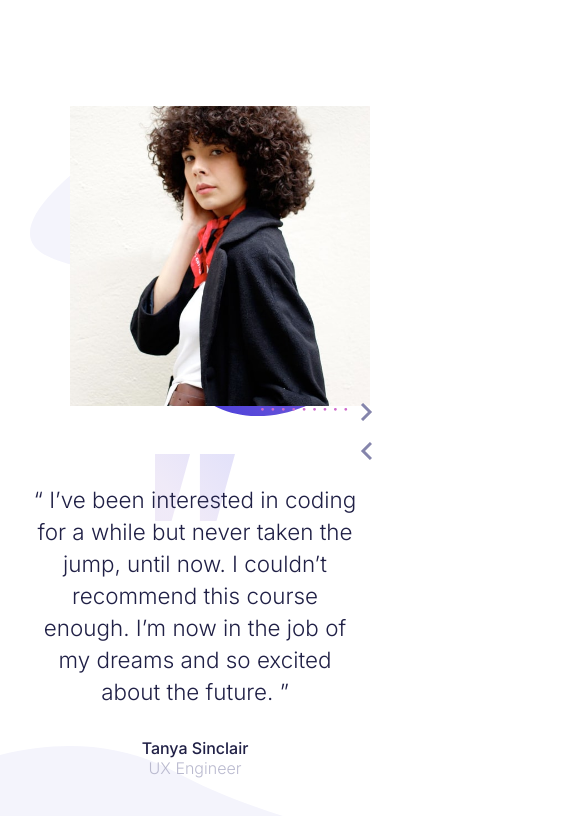
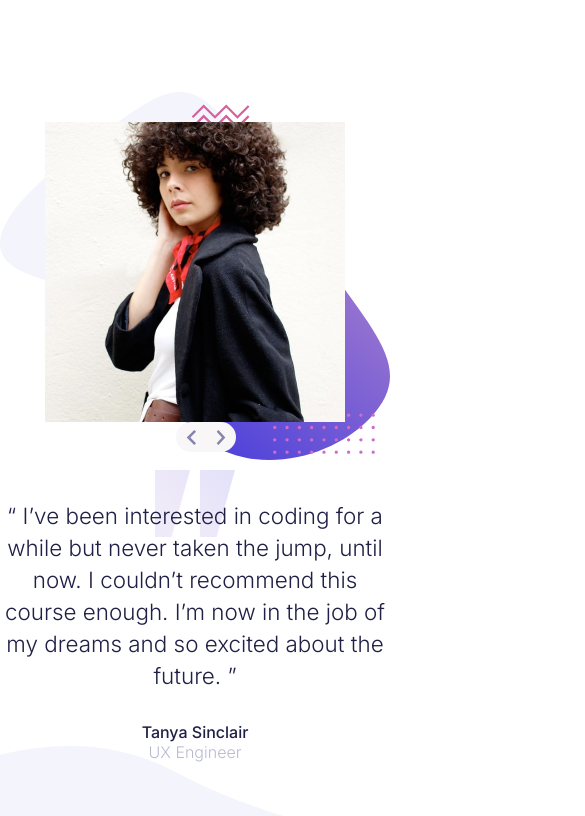
Before and after one commit to Msgl/coding-bootcamp-testimonials-slider-master, a website: page index.html in a window 390 px wide. Shown: the top 816 px of the page, 585 px wide, since content can reach past the window. Drawn offline with Linux system fonts and the light colour scheme.

Commit message:
Mobile Layout Complete

```diff
--- a/index.html
+++ b/index.html
@@ -15,9 +15,12 @@
 </head>
 <body>
 <div class="container">
-  <!-- container contains both slides -->
+
+
+
+
+  <!-- container contains slides -->
   <div class="slider">
-
     <!-- First slide -->
     <div class="slide active firstSlide">
       <div class="slide-content">
@@ -27,6 +30,7 @@
         <p class="author">Tanya Sinclair <span>UX Engineer</span></p>
       </div>
       <div class="slide-image">
+
         <img src="/images/image-tanya.jpg" alt="Client photo">
       </div>
     </div>
@@ -55,11 +59,12 @@
         </div>
       </div>
 
-  </div>
-  <div class="buttons">
-    <div class="next"></div><br>
-    <div class="prev"></div>
-  </div>
+
+    </div>
+<div class="slider-buttons">
+        <img src="/images/icon-prev.svg" class="prev" alt="previous button">
+        <img src="/images/icon-next.svg" class="next" alt="next button">
+      </div>
 </div>
 
 <script src="script.js"></script>
--- a/styles.css
+++ b/styles.css
@@ -12,23 +12,22 @@ html {
 .container {
     min-height: 100vh;
     width: 100%;
-    display: flex;
-    align-items: center;
-    justify-content: center;
-    padding: 30px;
     background-image: url(/images/pattern-curve.svg);
     background-repeat: no-repeat;
     background-position: center bottom;
     background-size: contain;
+    display: flex;
+    justify-content: center;
+    align-items: center;
+
 }
 
 .slider {
-    display: block;
-    height: 100%;
-    width: 100%;
-    max-width: 350px;
+    max-width: 460px;
     margin: 0 auto;
     position: relative;
+    min-height: 100%;
+
 }
 
 .slide {
@@ -88,29 +87,23 @@ html {
     width: 300px;
 }
 
-.next, .prev {
-    display: inline-block;
-    width: 100%;
-    height: 100%;
+.slider-buttons {
+    background-color: rgb(248, 246, 246);
+    display: flex;
+    justify-content: center;
+    align-items: center;
     position: absolute;
-    cursor: pointer;
+    border-radius: 15px;
+    left: 45%;
+    top: 50%;
+    height: 30px;
 }
 
-.next::after,
-.prev::after {
-    content: "";
-    position: absolute;
-    height:100%;
-    width:100%;
-    background-repeat: no-repeat;
-}
-
-.next::after {
-    background-image: url(/images/icon-next.svg);
-}
-
-.prev::after {
-    background-image: url(/images/icon-prev.svg);
+.next, .prev {
+    width: 10px;
+    height: 15px;
+    cursor: pointer;
+    margin: 10px;
 }
 
 .active {
@@ -120,3 +113,9 @@ html {
 .inactive {
     display: none;
 }
+
+@media only screen and (min-width: 650px) {
+    .slider-buttons{
+        background-color: green;
+    }
+}
```
